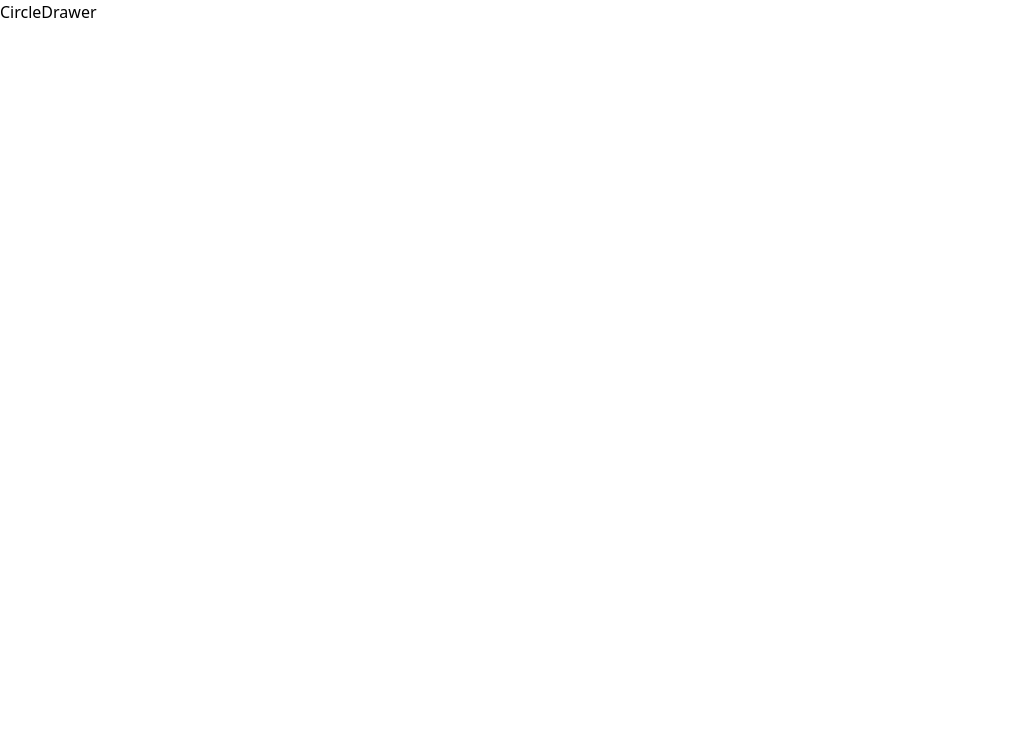
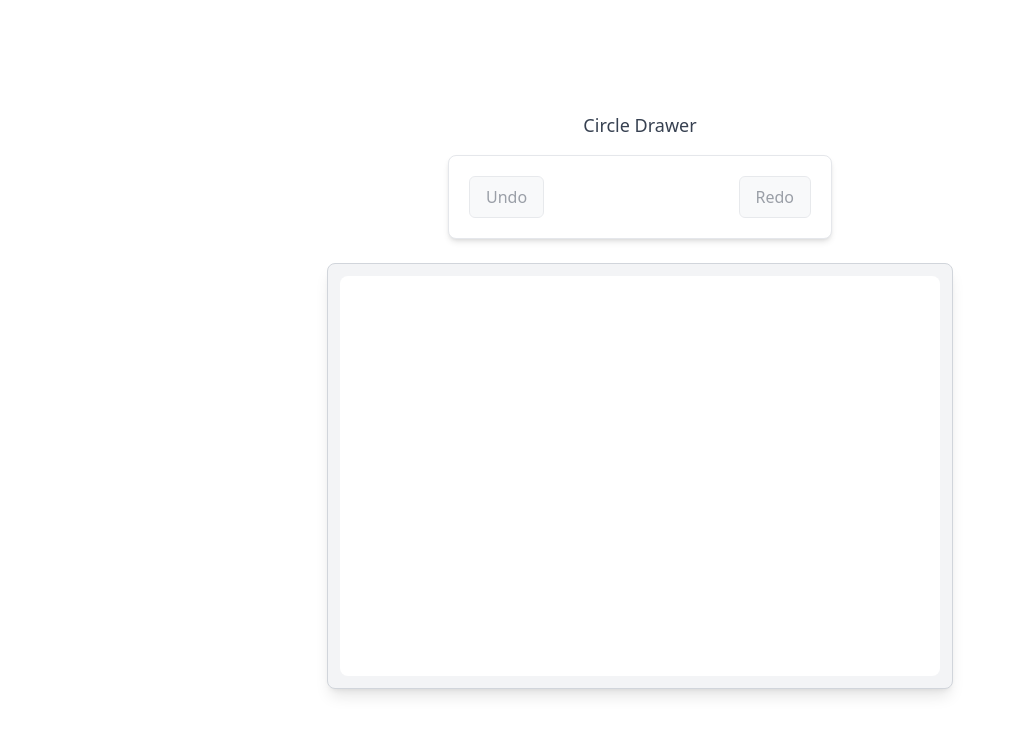
Before and after one commit to Gazi2050/7gui, a SvelteKit app: page /circledrawer in a window 1280 px wide. Shown: the top 734 px of the page, without its empty margins (0-1015 px from the left). Built offline with nearby package versions, Linux system fonts and the light colour scheme.

Commit message:
circle drawer added

```diff
--- a/src/Components/Circle Drawer/CircleDrawer.svelte
+++ b/src/Components/Circle Drawer/CircleDrawer.svelte
@@ -1,4 +1,155 @@
 <script lang="ts">
+    type Circle = {
+        id: string;
+        cx: number;
+        cy: number;
+        r: number;
+    };
+
+    type Status = "drawing" | "editing";
+
+    let status = $state<Status>("drawing");
+    let circles = $state<Circle[]>([]);
+    let selected = $state<Circle | null>(null);
+    // svelte-ignore non_reactive_update
+    let snapshots: Circle[][] = [];
+    let history = $state(-1);
+
+    function drawCircle(e: MouseEvent) {
+        if (status === "editing") return;
+
+        const svgEl = e.currentTarget as SVGSVGElement;
+        const { left, top } = svgEl.getBoundingClientRect();
+
+        const newCircle: Circle = {
+            id: crypto.randomUUID(),
+            cx: +(e.clientX - left).toFixed(),
+            cy: +(e.clientY - top).toFixed(),
+            r: 40,
+        };
+
+        snapshot();
+        circles = [...circles, newCircle];
+        selected = newCircle;
+    }
+
+    function undo() {
+        if (history > 0) {
+            history--;
+            circles = [...snapshots[history]];
+        }
+    }
+
+    function redo() {
+        if (history < snapshots.length - 1) {
+            history++;
+            circles = [...snapshots[history]];
+        }
+    }
+
+    function snapshot() {
+        snapshots = snapshots.slice(0, history + 1);
+        snapshots.push([...circles]);
+        history++;
+    }
+
+    function handleSelect(circle: Circle, e: MouseEvent) {
+        e.stopPropagation();
+        selected = circle;
+        status = "editing";
+    }
+
+    function handleRightClick(circle: Circle, e: MouseEvent) {
+        e.preventDefault();
+        snapshot();
+        selected = circle;
+        status = "editing";
+    }
+
+    function handleSizeChange() {
+        snapshot();
+        status = "drawing"; // Exit editing mode
+    }
+
+    function deselect() {
+        selected = null;
+        status = "drawing";
+    }
+
+    function handleKeydown(e: KeyboardEvent) {
+        if (e.key === "Escape") deselect();
+    }
 </script>
 
-<p>CircleDrawer</p>
+<!-- svelte-ignore a11y_no_noninteractive_tabindex -->
+<!-- svelte-ignore a11y_no_static_element_interactions -->
+<div
+    class="flex flex-col items-center justify-center min-h-screen bg-white text-gray-800 p-6"
+    onclick={deselect}
+    onkeydown={handleKeydown}
+    tabindex="0"
+>
+    <h2 class="text-lg font-medium mb-4 text-gray-700">Circle Drawer</h2>
+
+    <div
+        class="bg-white p-5 rounded-lg shadow-md w-full max-w-sm space-y-4 border border-gray-200"
+    >
+        <div class="flex justify-between">
+            <button
+                onclick={undo}
+                disabled={history <= 0}
+                class="px-4 py-2 rounded-md bg-gray-100 text-gray-700 border border-gray-300 hover:bg-gray-200 transition disabled:opacity-50"
+            >
+                Undo
+            </button>
+            <button
+                onclick={redo}
+                disabled={history >= snapshots.length - 1}
+                class="px-4 py-2 rounded-md bg-gray-100 text-gray-700 border border-gray-300 hover:bg-gray-200 transition disabled:opacity-50"
+            >
+                Redo
+            </button>
+        </div>
+
+        {#if status === "editing" && selected}
+            <div class="space-y-2">
+                <p class="text-sm text-gray-500">
+                    Adjust diameter of circle at ({selected.cx}, {selected.cy})
+                </p>
+                <input
+                    type="range"
+                    bind:value={selected.r}
+                    min="10"
+                    max="100"
+                    onchange={handleSizeChange}
+                    class="w-full cursor-pointer accent-gray-600"
+                />
+            </div>
+        {/if}
+    </div>
+
+    <div
+        class="mt-6 bg-gray-100 rounded-lg shadow-lg p-3 border border-gray-300"
+    >
+        <!-- svelte-ignore a11y_click_events_have_key_events -->
+        <svg
+            onclick={drawCircle}
+            viewBox="0 0 600 400"
+            class="w-[600px] h-[400px] bg-white rounded-lg"
+        >
+            {#each circles as circle}
+                <circle
+                    {...circle}
+                    fill={selected && selected.id === circle.id
+                        ? "hsl(210, 80%, 80%)"
+                        : "transparent"}
+                    stroke="hsl(210, 50%, 40%)"
+                    stroke-width="2"
+                    class="cursor-pointer transition-all duration-200 hover:fill-gray-300"
+                    onclick={(e) => handleSelect(circle, e)}
+                    oncontextmenu={(e) => handleRightClick(circle, e)}
+                />
+            {/each}
+        </svg>
+    </div>
+</div>
```
